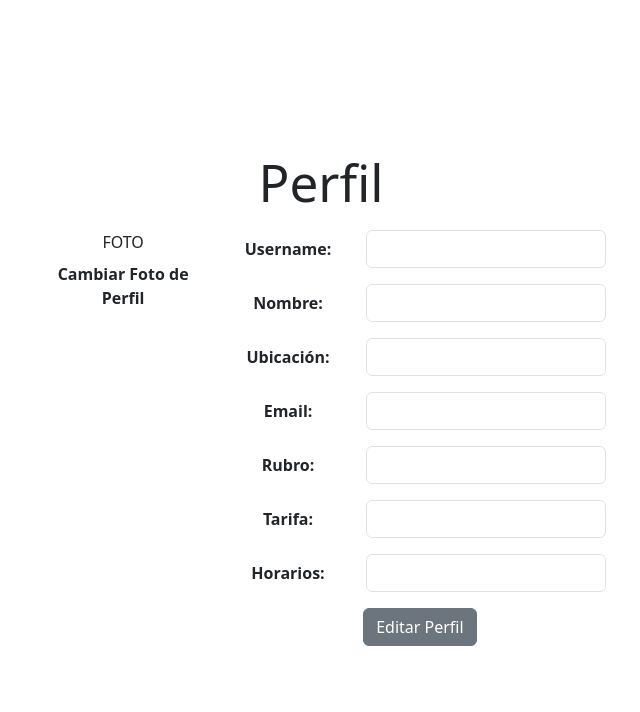
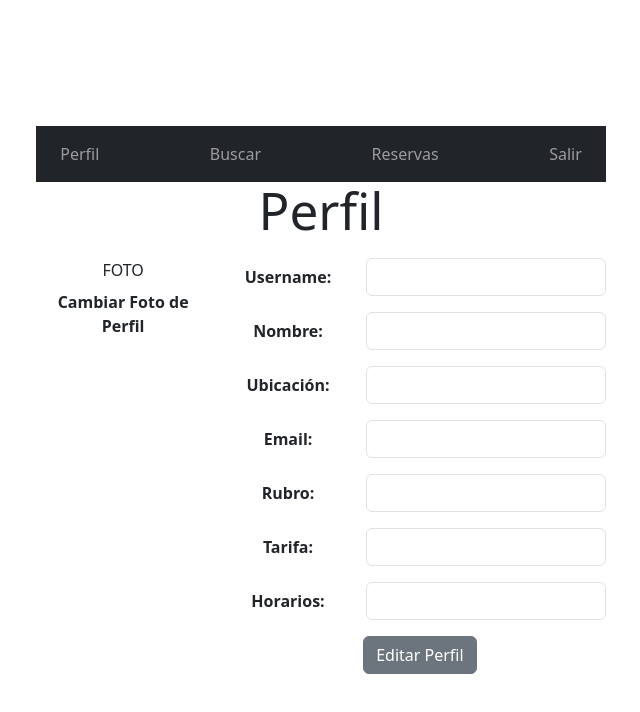
Before and after one commit to Nahue430/ServiTurnos, a React (Vite) app: page /homeProfessional in a window 1280 px wide. Shown: the top 712 px of the page, without its empty margins (319-959 px from the left). Built offline with nearby package versions, Linux system fonts and the light colour scheme.

Commit message:
NavBar HomeProfessional
Co-authored-by: Nahuel González <Nahue430@users.noreply.github.com>
Co-authored-by: Cristian Ninotti <CristianNinotti@users.noreply.github.com>

```diff
--- a/src/components/homeProfessional/HomeProfessional.jsx
+++ b/src/components/homeProfessional/HomeProfessional.jsx
@@ -1,6 +1,6 @@
 import React, { useState } from 'react';
-import { Form, Button, Row, Col } from 'react-bootstrap';
-//import './Perfil.css'; // Aquí agregarías los estilos personalizados.
+import { Form, Button, Row, Col, Navbar, Nav } from 'react-bootstrap';
+import { Link } from 'react-router-dom';  // Importa Link de react-router-dom
 
 const HomeProfessional = () => {
   const [username, setUsername] = useState('');
@@ -28,6 +28,15 @@ const HomeProfessional = () => {
 
   return (
     <div className="perfil-container">
+      <Navbar bg="dark" variant="dark">
+        <Nav className="w-100 justify-content-between">
+          <Nav.Link as={Link} to="/homeProfessional" className="mx-3">Perfil</Nav.Link>
+          <Nav.Link as={Link} to="/buscar" className="mx-3">Buscar</Nav.Link>
+          <Nav.Link as={Link} to="/reservas" className="mx-3">Reservas</Nav.Link>
+          <Nav.Link as={Link} to="/salir" className="mx-3">Salir</Nav.Link>
+        </Nav>
+      </Navbar>
+
       <h1>Perfil</h1>
       <Row className="perfil-row">
         <Col md={4}>
@@ -161,4 +170,4 @@ const HomeProfessional = () => {
   );
 };
 
-export default HomeProfessional;
+export default HomeProfessional;
--- a/src/components/registerPro/RegisterPro.jsx
+++ b/src/components/registerPro/RegisterPro.jsx
@@ -42,6 +42,7 @@ const RegisterPro = () => {
 
   return (
     <div>
+
       <h1>Registrarse como Profesional</h1>
       <form onSubmit={handleSubmit}>
         <div>
```
